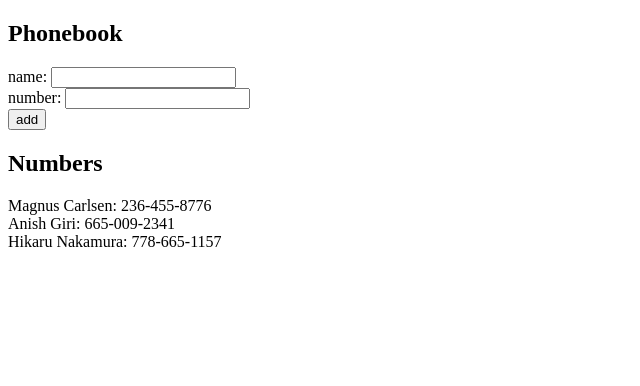
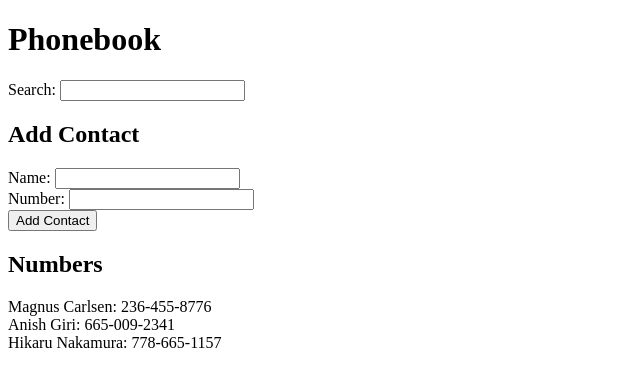
Before and after one commit to RastkoAmun/phonebook-app, a React (Create React App) app: page / in a window 1280 px wide. Shown: the top 386 px of the page, without its empty margins (0-640 px from the left). Built offline with nearby package versions, Linux system fonts and the light colour scheme.

Commit message:
Added search functionality

```diff
--- a/src/App.js
+++ b/src/App.js
@@ -9,6 +9,12 @@ const App = () => {
   ])
   const [newName, setNewName] = useState('');
   const [newNumber, setNewNumber] = useState('');
+  const [searchValue, setSearchValue] = useState('');
+
+  const searchedContacts = contacts.filter((contact) =>
+  {
+    return contact.name.toLowerCase().includes(searchValue.toLowerCase());
+  });
 
   //Function for control changing state of form input
   const handleInput = (event) => {
@@ -17,6 +23,10 @@ const App = () => {
     }else{
       setNewNumber(event.target.value)
     }
+  }
+
+  const handleSearchInput = (event) => {
+    setSearchValue(event.target.value)
   }
 
   //Function for adding a new contact in the list
@@ -42,23 +52,15 @@ const App = () => {
 
   return(
     <div>
-      <h2>Phonebook</h2>
-      <form>
-        <div>
-          name: <input className='name' value={newName} onChange={handleInput}/>
-        </div>
-        <div>
-          number: <input className='number' value={newNumber} onChange={handleInput}/>
-        </div>
-        <div>
-          <button type='submit' onClick={addContact}>add</button>
-        </div>
-      </form>
-      {/* <ContactForm newName={newName} addContact={addContact} handleInput={handleInput} /> */}
+      <h1>Phonebook</h1>
+      <div>Search: <input value={searchValue} onChange={handleSearchInput}/></div>
+
+      <h2>Add Contact</h2>
+      <ContactForm nameValue={newName} numberValue={newNumber} addContact={addContact} handleInput={handleInput} />
         <h2>Numbers</h2>
         <div>
-          {contacts.map(contact =>
-            <div key={contact.number}>{contact.name}: {contact.number}</div>
+          {searchedContacts.map(contact =>
+            <div key={contact.name}>{contact.name}: {contact.number}</div>
           )}
         </div>
     </div>
--- a/src/components/ContactFrom.js
+++ b/src/components/ContactFrom.js
@@ -3,10 +3,13 @@ const ContactForm = (props) => {
     <div>
       <form>
         <div>
-          name: <input value={props.name} onChange={props.handleInput}/>
+          Name: <input className='name' value={props.nameValue} onChange={props.handleInput}/>
         </div>
         <div>
-          <button type='submit' onClick={props.addContact}>add</button>
+          Number: <input className='number' value={props.numberValue} onChange={props.handleInput}/>
+        </div>
+        <div>
+          <button type='submit' onClick={props.addContact}>Add Contact</button>
         </div>
       </form>
     </div>
```
